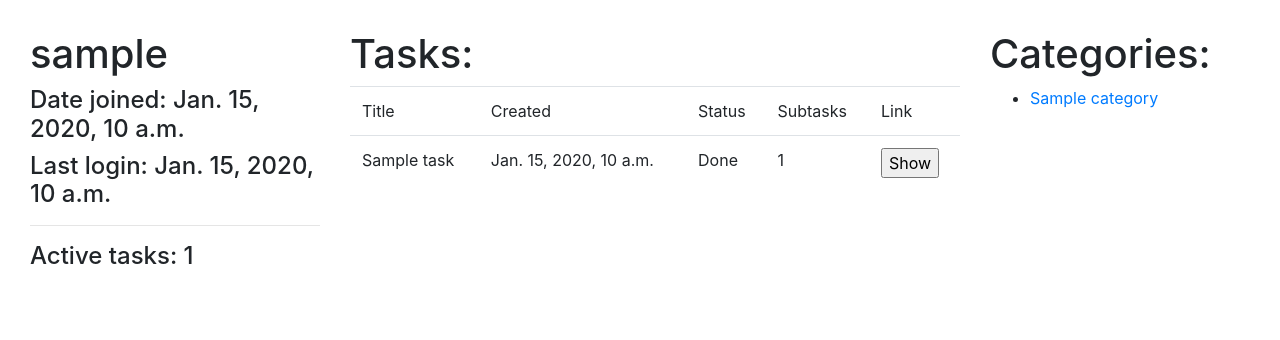
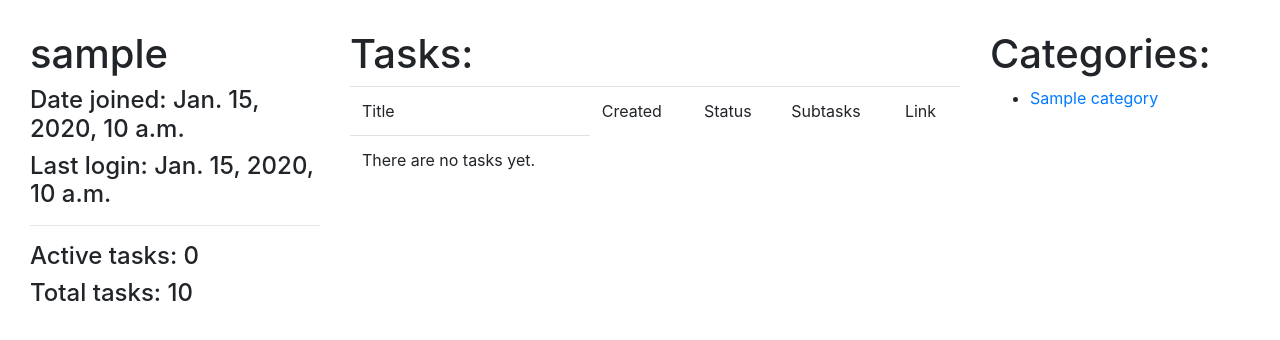
Before and after one commit to Chenger1/toDoApp-v3, a Django app: page /users/detail/1/ in a window 1280 px wide. Shown: the part 56-396 px from the top of the page. Run offline with Django 3.2, Linux system fonts and the light colour scheme; a user stored in the database is signed in; tables that the repository leaves empty hold one stand-in row (values such as "Sample post").

Commit message:
update: Add total_tasks counter to user`s profile

```diff
--- a/todo/users/templates/users/user/detail.html
+++ b/todo/users/templates/users/user/detail.html
@@ -11,6 +11,7 @@
                 <h4>Last login: {{ user.last_login }}</h4>
                 <hr>
                 <h4>Active tasks: {{ counter }}</h4>
+                <h4>Total tasks: {{ user.total_tasks }}</h4>
             </div>
             <div class="col-6">
                 <h1>Tasks:</h1>
--- a/todo/users/views.py
+++ b/todo/users/views.py
@@ -36,7 +36,7 @@ class UserDetailView(DetailView):
 
     def get_context_data(self, **kwargs):
         result = super().get_context_data(**kwargs)
-        task_queryset = Task.objects.filter(author=self.user)
+        task_queryset = Task.objects.filter(author=self.user, removed=False)
         task_counter = task_queryset.count()
         category_queryset = Category.objects.filter(author=self.user)
 
```
